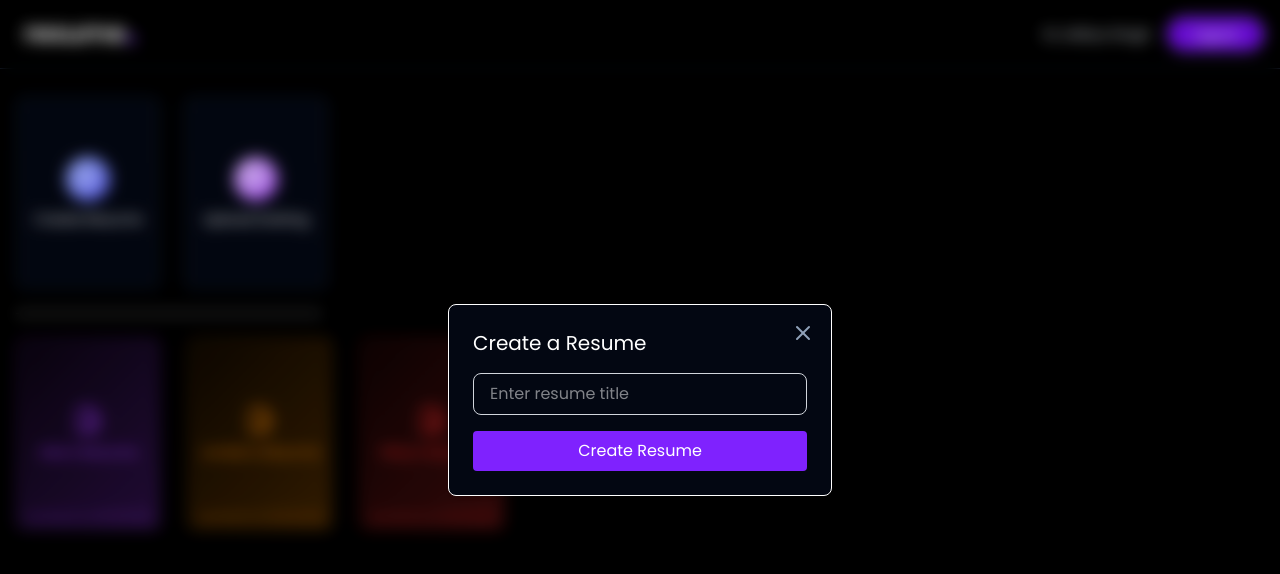
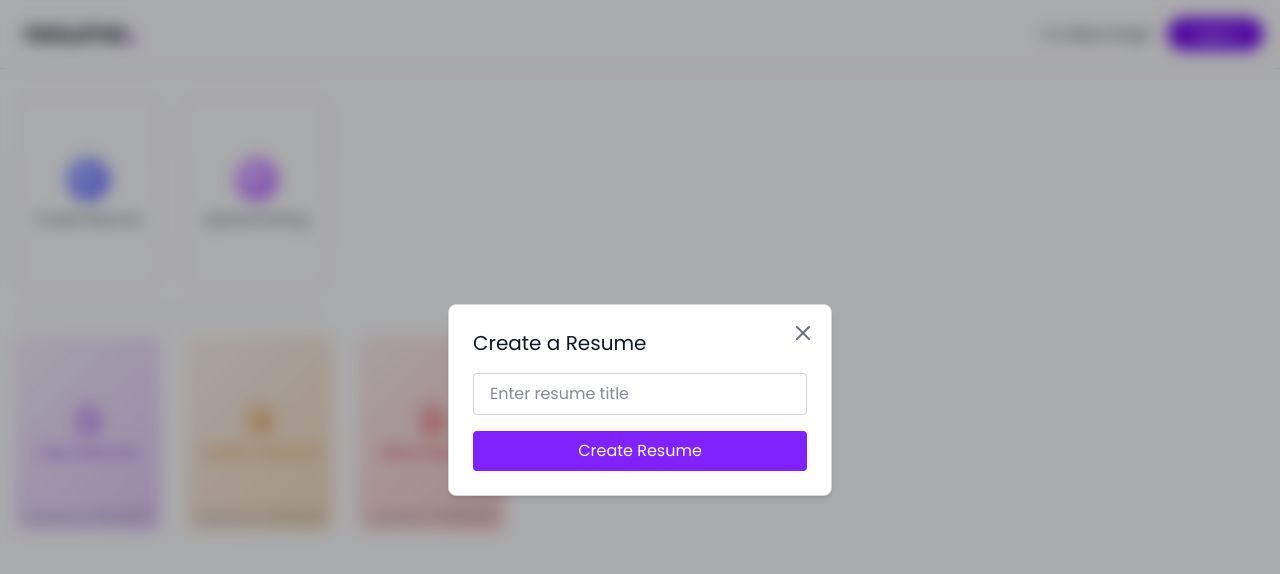
Before and after one commit to adigogetit/Resume-MERN, a React (Vite) app in the folder client/: page /app in a window 1280 px wide. Both pictures are taken after a click on the button "Create Resume". Shown: the top 574 px of the page. Built offline with nearby package versions, Linux system fonts and the light colour scheme.

Commit message:
dasboard color chnage done

```diff
--- a/client/src/components/other/Navbar.jsx
+++ b/client/src/components/other/Navbar.jsx
@@ -11,11 +11,11 @@ const Navbar = () => {
     }
 
     return (
-        <div className='bg-black border-b border-gray-800 shadow'>
-            <nav className='flex items-center justify-between max-w-7xl mx-auto px-4 py-3.5 text-slate-200 transition-all'>
+        <div className='bg-gray-100 border-b border-gray-300 shadow'>
+            <nav className='flex items-center justify-between max-w-7xl mx-auto px-4 py-3.5 text-gray-800 transition-all'>
 
                 <svg width="120" height="40">
-                    <text className='cursor-pointer' x="8" y="28" fill="#ffffff" fontSize="26" fontWeight="600">
+                    <text className='cursor-pointer' x="8" y="28" fill="#111827" fontSize="26" fontWeight="600">
                         resume
                     </text>
                     <circle cx="115" cy="25" r="4" fill="#7C3AED" />
--- a/client/src/pages/Dashboard.jsx
+++ b/client/src/pages/Dashboard.jsx
@@ -52,47 +52,44 @@ const Dasboard = () => {
   }, [])
 
   return (
-    <div className="text-white max-w-7xl mx-auto px-4 py-7">
+    <div className="bg-gray-100 text-gray-900 max-w-7xl mx-auto px-4 py-7">
 
-      {/* less than 640px  */}
-      <p className="text-2xl font-medium mb-6 bg-clip-text sm:hidden">Hii, {user?.name}</p>
+      <p className="text-2xl font-medium mb-6 sm:hidden">Hi, {user?.name}</p>
 
-      {/* create and upload button */}
+      {/* buttons */}
       <div className='flex gap-6 '>
-        <button onClick={() => setShowCreateResume(true)} className='w-full bg-gray-950 sm:max-w-36 h-48 flex flex-col items-center justify-center rounded-lg gap-2 text-slate-100 border border-dashed border-slate-700 group hover:border-indigo-500 hover:shadow-lg transition-all duration-300 cursor-pointer'>
+        <button onClick={() => setShowCreateResume(true)} className='w-full bg-gray-100 sm:max-w-36 h-48 flex flex-col items-center justify-center rounded-lg gap-2 text-gray-700 border border-dashed border-gray-300 group hover:border-indigo-500 hover:shadow-lg transition-all duration-300 cursor-pointer'>
           <PlusIcon className='size-11 transition-all duration-300 p-2.5 bg-linear-to-br from-indigo-300 to-indigo-500 text-white rounded-full' />
-          <p className='text-sm group-hover:text-indigo-400 transition-all duration-300'>Create Resume</p>
+          <p className='text-sm group-hover:text-indigo-500 transition-all duration-300'>Create Resume</p>
         </button>
 
-        <button onClick={() => setShowUploadResume(true)} className='w-full bg-gray-950 sm:max-w-36 h-48 flex flex-col items-center justify-center rounded-lg gap-2 text-slate-100 border border-dashed border-slate-700 group hover:border-purple-500 hover:shadow-lg transition-all duration-300 cursor-pointer'>
+        <button onClick={() => setShowUploadResume(true)} className='w-full bg-gray-100 sm:max-w-36 h-48 flex flex-col items-center justify-center rounded-lg gap-2 text-gray-700 border border-dashed border-gray-300 group hover:border-purple-500 hover:shadow-lg transition-all duration-300 cursor-pointer'>
           <UploadCloudIcon className='size-11 transition-all duration-300 p-2.5 bg-linear-to-br from-purple-300 to-purple-500 text-white rounded-full' />
-          <p className='text-sm group-hover:text-purple-400 transition-all duration-300'>Upload Existing</p>
+          <p className='text-sm group-hover:text-purple-500 transition-all duration-300'>Upload Existing</p>
         </button>
       </div>
 
-      <hr className='border-slate-100 my-6 sm:w-76.25' />
+      <hr className='border-gray-300 my-6 sm:w-76.25' />
 
-      {/* display all resume in grid layout */}
+      {/* resumes */}
       <div className="grid grid-cols-2 sm:flex flex-wrap gap-7 ">
         {allResumes.map((resume, index) => {
-          const baseColor = colors[index % colors.length]; // color changes
+          const baseColor = colors[index % colors.length];
 
           return (
-            // added diff colors in button
             <button key={index} onClick={() => navigate('/app/builder/${resume._id}')} className='relative w-full sm:max-w-36 h-48 flex flex-col items-center justify-center rounded-lg gap-2 border group hover:shadow-lg transition-all duration-300 cursor-pointer'
               style={{ background: `linear-gradient(135deg, ${baseColor}10, ${baseColor}40)`, borderColor: baseColor + '40' }}>
 
-              {/* title and updated on */}
               <FilePenLineIcon className="size-7 group-hover:scale-105 transition-all " style={{ color: baseColor }} />
-              <p className='text-sm group-hover:scale-105 transition-all  px-2 text-center' style={{ color: baseColor }}>{resume.title}</p>
-              <p className='absolute bottom-1 text-[11px] text-slate-400 group-hover:text-slate-500 transition-all duration-300 px-2 text-center' style={{ color: baseColor + '90' }}>
+              <p className='text-sm group-hover:scale-105 transition-all px-2 text-center' style={{ color: baseColor }}>{resume.title}</p>
+
+              <p className='absolute bottom-1 text-[11px] text-gray-500 group-hover:text-gray-600 transition-all duration-300 px-2 text-center'>
                 Updated on {new Date(resume.updatedAt).toLocaleDateString()}
               </p>
 
-              {/* on hover delete and edit option */}
               <div onClick={e => e.stopPropagation()} className='absolute top-1 right-1 group-hover:flex items-center hidden'>
-                <TrashIcon onClick={() => deleteResume(resume._id)} className="size-7 p-1.5 hover:bg-white/30 rounded text-slate-400 transition-colors" />
-                <PencilIcon onClick={() => { setEditResumeId(resume._id); setTitle(resume.title) }} className="size-7 p-1.5 hover:bg-white/30 rounded text-slate-400 transition-colors" />
+                <TrashIcon onClick={() => deleteResume(resume._id)} className="size-7 p-1.5 hover:bg-gray-200 rounded text-gray-500 transition-colors" />
+                <PencilIcon onClick={() => { setEditResumeId(resume._id); setTitle(resume.title) }} className="size-7 p-1.5 hover:bg-gray-200 rounded text-gray-500 transition-colors" />
               </div>
 
             </button>
@@ -100,30 +97,32 @@ const Dasboard = () => {
         })}
       </div>
 
+      {/* Create Modal */}
       {showCreateResume && (
-        <form onSubmit={createResume} onClick={() => setShowCreateResume(false)} className='fixed inset-0 bg-black/10 backdrop-blur bg-opacity-10 z-10 flex items-center justify-center'>
-          <div onClick={e => e.stopPropagation()} className='relative bg-gray-950 border shadow-md rounded-lg w-full max-w-sm p-6'>
+        <form onSubmit={createResume} onClick={() => setShowCreateResume(false)} className='fixed inset-0 bg-black/30 backdrop-blur z-10 flex items-center justify-center'>
+          <div onClick={e => e.stopPropagation()} className='relative bg-white border border-gray-300 shadow-md rounded-lg w-full max-w-sm p-6'>
 
-            <h2 className=' text-xl font-sm mb-4'>Create a Resume</h2>
-            <input onChange={(e) => setTitle(e.target.value)} type="text" placeholder='Enter resume title' className='w-full px-4 py-2 mb-4 focus:border-violet-600 ring-violet-600' required />
+            <h2 className='text-xl font-sm mb-4'>Create a Resume</h2>
+            <input onChange={(e) => setTitle(e.target.value)} type="text" placeholder='Enter resume title' className='w-full px-4 py-2 mb-4 border border-gray-300 rounded focus:border-violet-600 outline-none' required />
 
             <button className='w-full py-2 bg-violet-600 text-white rounded hover:bg-violet-700 transition-colors'>Create Resume</button>
-            <XIcon className='absolute top-4 right-4 text-slate-400 hover:text-slate-600 cursor-pointer transition-colors' onClick={() => { setShowCreateResume(false); setTitle('') }} />
+            <XIcon className='absolute top-4 right-4 text-gray-500 hover:text-gray-700 cursor-pointer' onClick={() => { setShowCreateResume(false); setTitle('') }} />
           </div>
         </form>
       )}
 
+      {/* Upload Modal */}
       {showUploadResume && (
-        <form onSubmit={uploadResume} onClick={() => setShowUploadResume(false)} className='fixed inset-0 bg-black/70 backdrop-blur bg-opacity-50 z-10 flex items-center justify-center'>
-          <div onClick={e => e.stopPropagation()} className='relative bg-gray-950 border shadow-md rounded-lg w-full max-w-sm p-6'>
+        <form onSubmit={uploadResume} onClick={() => setShowUploadResume(false)} className='fixed inset-0 bg-black/30 backdrop-blur z-10 flex items-center justify-center'>
+          <div onClick={e => e.stopPropagation()} className='relative bg-white border border-gray-300 shadow-md rounded-lg w-full max-w-sm p-6'>
 
             <h2 className='text-xl font-sm mb-4'>Upload Resume</h2>
-            <input onChange={(e) => setTitle(e.target.value)} value={title} type="text" placeholder='Enter resume title' className='w-full px-4 py-2 mb-4 focus:border-violet-600 ring-violet-600' required />
+            <input onChange={(e) => setTitle(e.target.value)} value={title} type="text" placeholder='Enter resume title' className='w-full px-4 py-2 mb-4 border border-gray-300 rounded focus:border-violet-600 outline-none' required />
 
             <div>
-              <label htmlFor="resume-input" className="block text-sm text-slate-700">
+              <label htmlFor="resume-input" className="block text-sm text-gray-700">
                 Select resume file
-                <div className='flex flex-col items-center justify-center gap-2 border group text-slate-400 border-slate-400 border-dashed rounded-md p-4 py-10 my-4 hover:border-violet-500 hover:text-violet-700 cursor-pointer transition-colors'>
+                <div className='flex flex-col items-center justify-center gap-2 border border-gray-300 border-dashed rounded-md p-4 py-10 my-4 hover:border-violet-500 hover:text-violet-700 cursor-pointer transition-colors'>
                   {resume ? (<p className='text-violet-700'>{resume.name}</p>) : (
                     <>
                       <UploadCloud className='size-14 stroke-1' />
@@ -139,20 +138,8 @@ const Dasboard = () => {
               {isLoading && <LoaderCircleIcon className='animate-spin size-4 text-white' />}
               {isLoading ? 'Uploading...' : 'Upload Resume'}
             </button>
-            <XIcon className='absolute top-4 right-4 text-slate-400 hover:text-slate-600 cursor-pointer transition-colors' onClick={() => { setShowUploadResume(false); setTitle('') }} />
-          </div>
-        </form>
-      )}
 
-      {editResumeId && (
-        <form onSubmit={editTitle} onClick={() => setEditResumeId('')} className='fixed inset-0 bg-black/70 backdrop-blur bg-opacity-50 z-10 flex items-center justify-center'>
-          <div onClick={e => e.stopPropagation()} className='relative bg-gray-950 border shadow-md rounded-lg w-full max-w-sm p-6'>
-
-            <h2 className='text-xl font-bold mb-4'>Edit Resume Title</h2>
-            <input onChange={(e) => setTitle(e.target.value)} value={title} type="text" placeholder='Enter resume title' className='w-full px-4 py-2 mb-4 focus:border-violet-600 ring-violet-600' required />
-
-            <button className='w-full py-2 bg-violet-600 text-white rounded hover:bg-violet-700 transition-colors'>Update</button>
-            <XIcon className='absolute top-4 right-4 text-slate-400 hover:text-slate-600 cursor-pointer transition-colors' onClick={() => { setEditResumeId(''); setTitle('') }} />
+            <XIcon className='absolute top-4 right-4 text-gray-500 hover:text-gray-700 cursor-pointer' onClick={() => { setShowUploadResume(false); setTitle('') }} />
           </div>
         </form>
       )}
--- a/client/src/pages/Layout.jsx
+++ b/client/src/pages/Layout.jsx
@@ -5,7 +5,7 @@ const Layout = () => {
   return (
     <div>
 
-      <div className="min-h-screen bg-black">
+      <div className="min-h-screen bg-gray-100">
         <Navbar/>
         <Outlet/>
       </div>
--- a/client/src/pages/Login.jsx
+++ b/client/src/pages/Login.jsx
@@ -23,7 +23,7 @@ const Login = () => {
   }
 
   return (
-    <div className="flex items-center justify-center min-h-screen bg-gray-200 px-4">
+    <div className="flex items-center justify-center min-h-screen bg-gray-100 px-4">
 
       <form className="w-full sm:w-87.5 text-center bg-white border border-gray-400 rounded-2xl px-6 sm:px-8 shadow-lg">
 
```
